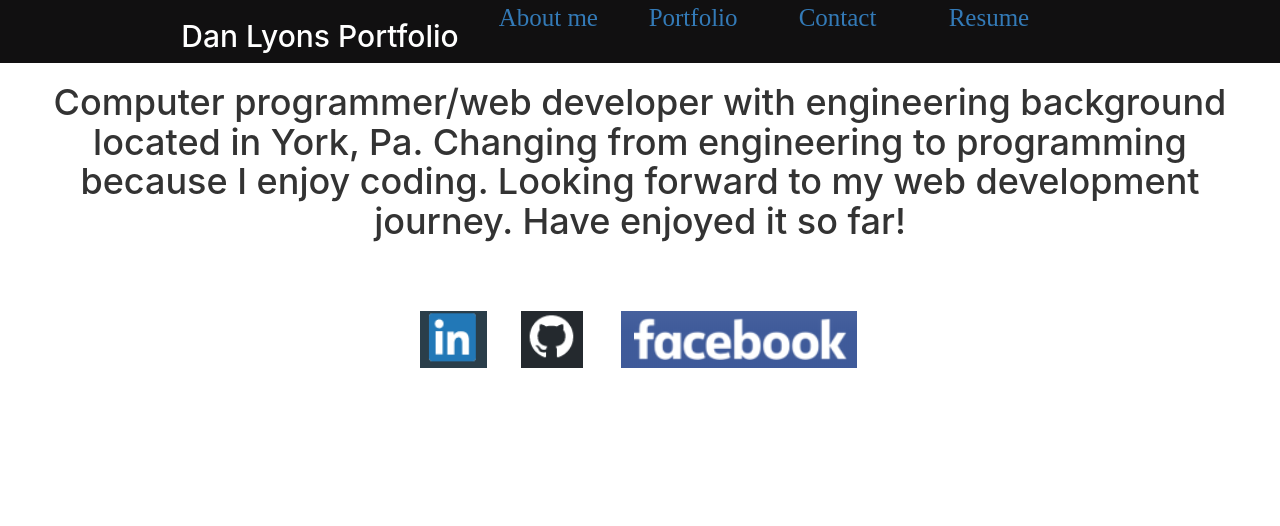
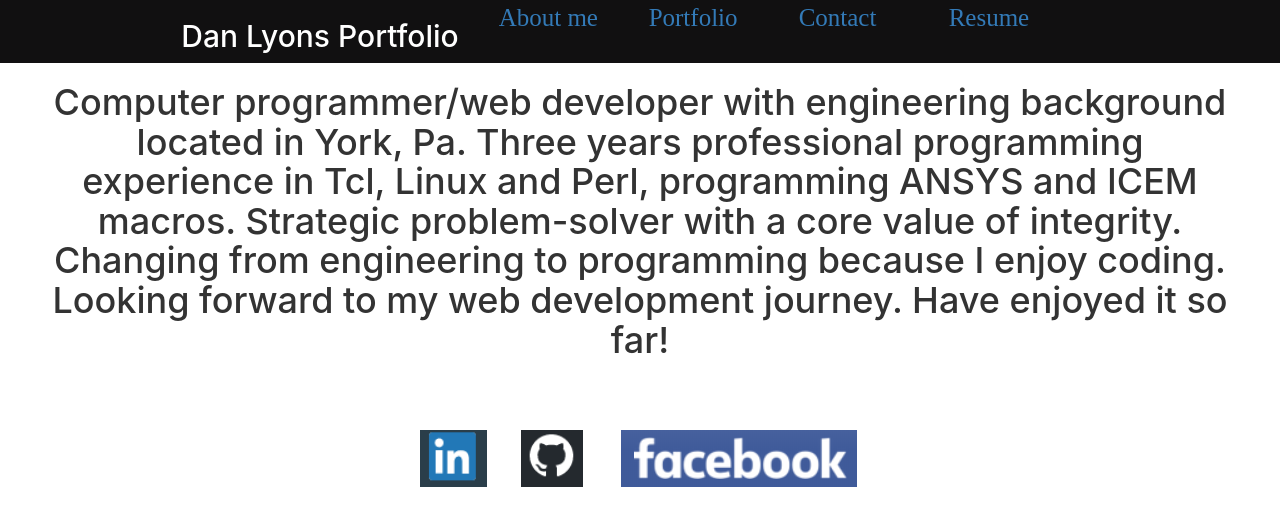
Before and after one commit to dancl6/Test-React4, a React (Create React App) app: page / in a window 1280 px wide. Shown: the top 526 px of the page. Built offline with nearby package versions, Linux system fonts and the light colour scheme.

Commit message:
included soft skills in about me

```diff
--- a/src/components/About/index.js
+++ b/src/components/About/index.js
@@ -3,7 +3,7 @@ import React from 'react';
 function About() {
     return (
         <div className = "flex-row">
-        <h1 className= "flex-row width"> Computer programmer/web developer with engineering background located in York, Pa. Changing from engineering to programming because I enjoy coding. Looking forward to my web development journey.  Have enjoyed it so far!
+        <h1 className= "flex-row width"> Computer programmer/web developer with engineering background located in York, Pa. Three years professional programming experience in Tcl, Linux and Perl, programming ANSYS and ICEM macros. Strategic problem-solver with a core value of integrity. Changing from engineering to programming because I enjoy coding. Looking forward to my web development journey.  Have enjoyed it so far!
         </h1>
         </div>
     )
```
Also changed, not shown: 8 other files (tests, documents, lock files or other folders).
